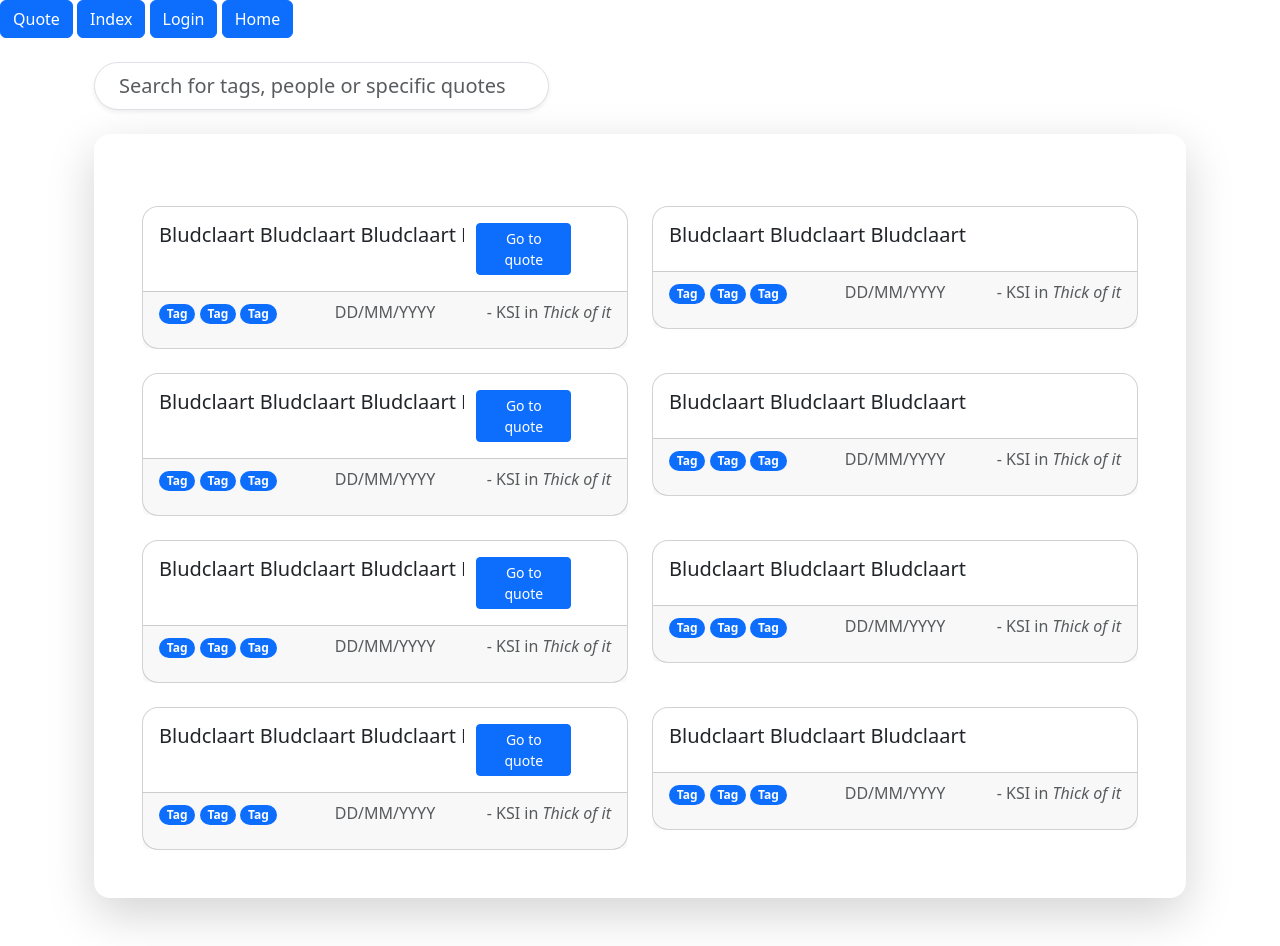
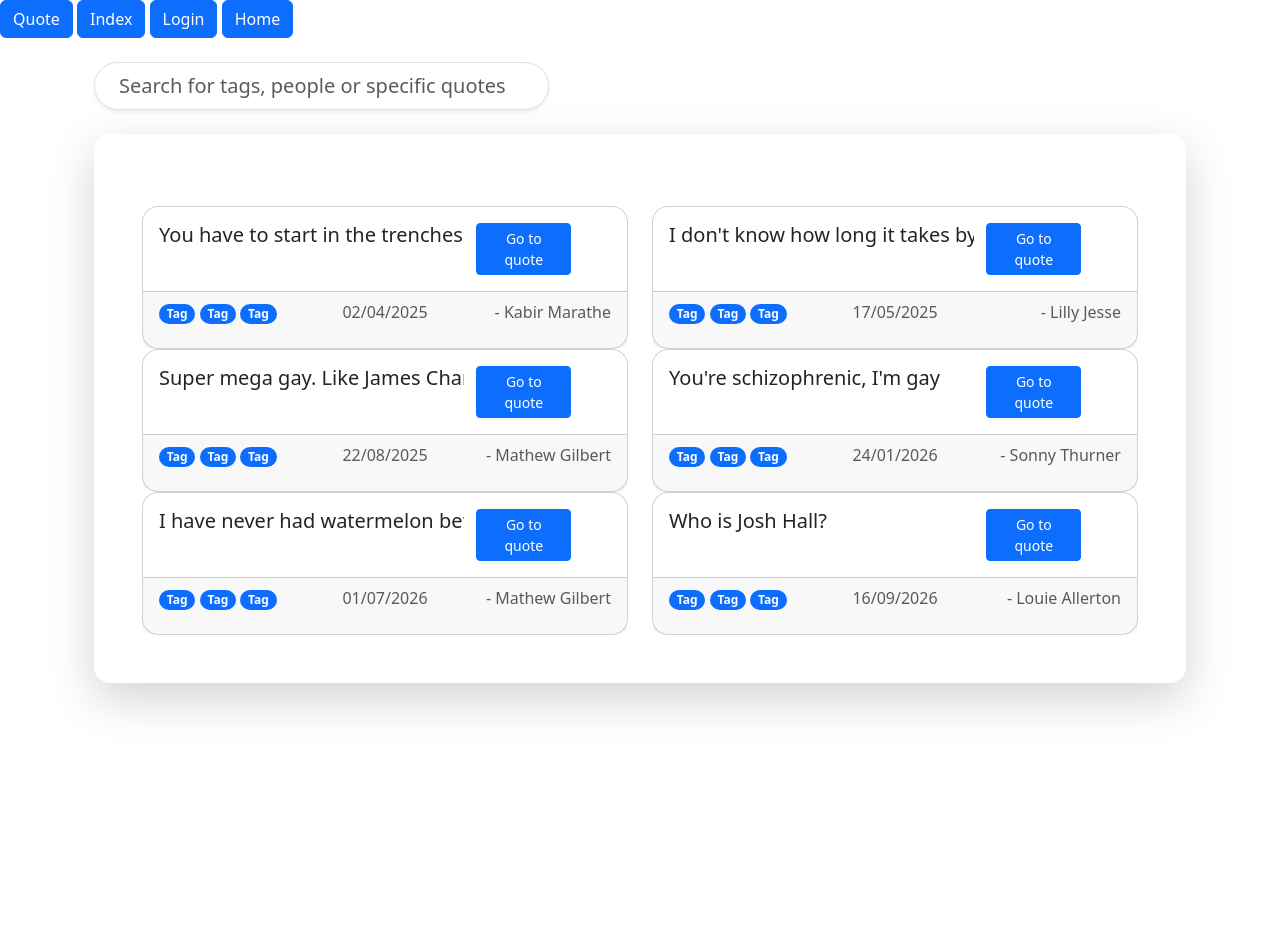
Before and after one commit to ThatCrazyTechMan/NEA-Quotebook, a FastAPI app: page /results in a window 1280 px wide. After the commit the page ends 712 px from the top, so only its background shows below. Run offline with FastAPI, Linux system fonts and the light colour scheme.

Commit message:
Added navigation of quotes with a url

```diff
--- a/main.py
+++ b/main.py
@@ -1,22 +1,81 @@
-from urllib import request
+import json
+import random
+from datetime import date
+from pathlib import Path
+
 import templates
 from fastapi.staticfiles import StaticFiles
 from fastapi.responses import HTMLResponse
 from fastapi import FastAPI, Request
 from fastapi.templating import Jinja2Templates
-import jinja2
 
 app = FastAPI()
 app.mount("/static", StaticFiles(directory="static"), name="static")
 templates = Jinja2Templates(directory="templates")
 
+quotes = [
+    {
+        "id": 1,
+        "author": "Kabir Marathe",
+        "content": "You have to start in the trenches to appreciate the penthouse",
+        "date": "02/04/2025",
+        "context": "Said on the first week of school"
+    },
+    {
+        "id": 2,
+        "author": "Lilly Jesse",
+        "content": "I don't know how long it takes by road, I have only been there by tractor",
+        "date": "17/05/2025",
+        "context": "Didn't know how to go to her local pub by car"
+    },
+    {
+        "id": 3,
+        "author": "Mathew Gilbert",
+        "content": "Super mega gay. Like James Charles but half as cute and twice as gay",
+        "date": "22/08/2025",
+        "context": "His tragic story about how a crying girl who had just broke up with her boyfriend tried hitting on him and he panicked "
+    },
+    {
+        "id": 4,
+        "author": "Sonny Thurner",
+        "content": "You're schizophrenic, I'm gay",
+        "date": "24/01/2026",
+        "context": "God alone knows"
+    },
+    {
+        "id": 5,
+        "author": "Mathew Gilbert",
+        "content": "I have never had watermelon before",
+        "date": "01/07/2026",
+        "context": "Mat Gilbert on how many foods he has never tried, and he is the 'adventurous' member of his family"
+    },
+    {
+        "id": 6,
+        "author": "Louie Allerton",
+        "content": "Who is Josh Hall?",
+        "date": "16/09/2026",
+        "context": "Josh Hall was directly behind him at time of quoting"
+    }
+]
 
-@app.get("/quote", response_class=HTMLResponse)
-async def home(request: Request):
+
+@app.get("/quote/{quote_id}", response_class=HTMLResponse)
+async def home(request: Request, quote_id: int):
+    quote = None
+    for q in quotes:
+        if q["id"] == quote_id:
+            quote = q
+            break
+
+    related = []
+    for q in quotes:
+        if q["author"] == quote["author"] and q["id"] != quote["id"]:
+            related.append(q)
+
     return templates.TemplateResponse(
         request,
         "quote.html",
-        {"title": "Home"},
+        {"title": "quote", "quote": quote, "related": related},
     )
 
 
@@ -52,5 +111,5 @@ async def home(request: Request):
     return templates.TemplateResponse(
         request,
         "search_results.html",
-        {"title": "All quotes"},
+        {"title": "All quotes", "quotes": quotes},
     )
--- a/templates/login.html
+++ b/templates/login.html
@@ -44,10 +44,10 @@
                 <div class="col-md-auto">
                     <a href="#" class="link-secondary">Forgot password</a>
                 </div>
+<!-- End of template -->
+</body>
+</html>
             </form>
         </div>
     </div>
 </div>
-<!-- End of template -->
-</body>
-</html>
--- a/templates/search_results.html
+++ b/templates/search_results.html
@@ -27,18 +27,18 @@
     </div>
     <div class="container py-4">
         <div class="p-5 rounded-4 shadow-lg">
-            {% for i in range(4) %}
             <div class="row mt-4">
+                {% for q in quotes %}
                 <div class="col-6">
                     <div class="card rounded-4">
                         <div class="card-body">
                             <div class="row">
                                 <div class="col-8 text-truncate">
-                                    <h5>Bludclaart Bludclaart Bludclaart Bludclaart Bludclaart Bludclaart Bludclaart
-                                        Bludclaart Bludclaart Bludclaart </h5>
+                                    <h5>{{q.content}} </h5>
                                 </div>
                                 <div class="col-3 text-end">
-                                    <a href="http://localhost:8000/quote" class="btn btn-sm btn-primary">Go to
+                                    <a href="http://localhost:8000/quote/{{q.id}}" class="btn btn-sm btn-primary">Go
+                                        to
                                         quote</a>
                                 </div>
                             </div>
@@ -51,40 +51,17 @@
                                     <span class="badge rounded-pill text-bg-primary">Tag</span>
                                 </div>
                                 <div class="col-4">
-                                    <p class="text-center">DD/MM/YYYY</p>
+                                    <p class="text-center">{{q.date}}</p>
                                 </div>
                                 <div class="col-4">
-                                    <p class="text-end">- KSI in <cite>Thick of it</cite></p>
+                                    <p class="text-end">- {{q.author}}</p>
                                 </div>
                             </div>
                         </div>
                     </div>
                 </div>
-                <div class="col-6">
-                    <div class="card rounded-4">
-                        <div class="card-body">
-                            <h5>Bludclaart Bludclaart Bludclaart</h5>
-                        </div>
-                        <div class="card-footer text-muted">
-                            <div class="row">
-                                <div class="col-4">
-                                    <span class="badge rounded-pill text-bg-primary">Tag</span>
-                                    <span class="badge rounded-pill text-bg-primary">Tag</span>
-                                    <span class="badge rounded-pill text-bg-primary">Tag</span>
-                                </div>
-                                <div class="col-4">
-                                    <p class="text-center">DD/MM/YYYY</p>
-                                </div>
-                                <div class="col-4">
-                                    <p class="text-end">- KSI in <cite>Thick of it</cite></p>
-                                </div>
-                            </div>
-                        </div>
-                    </div>
-                </div>
+                {% endfor %}
             </div>
-            {% endfor %}
-
         </div>
     </div>
 </div>
```
Also changed, not shown: quotes.json (added, +38 -0 lines), quotes.txt (deleted, +0 -37 lines), templates/quote.html (+14 -30 lines).
